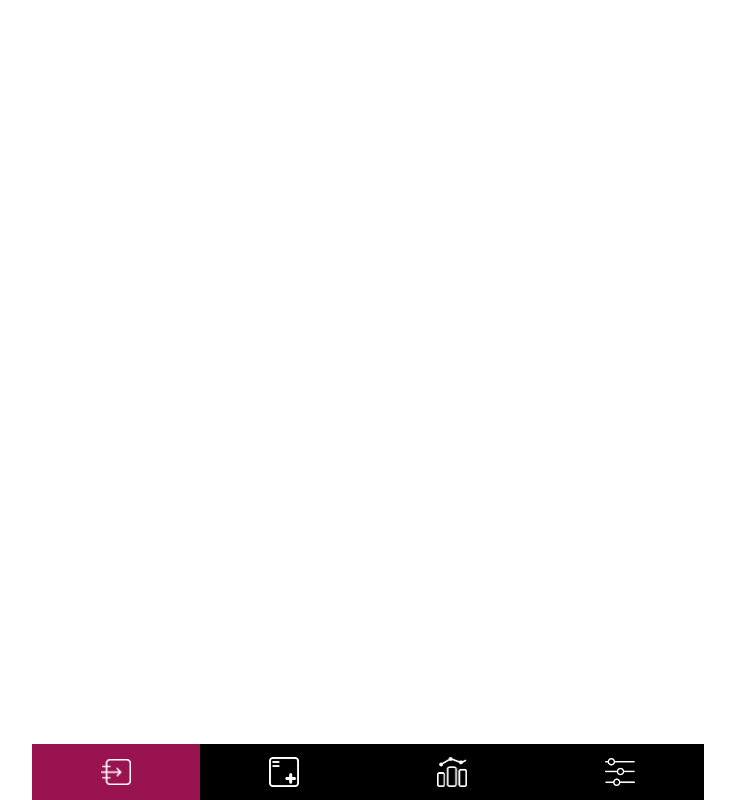
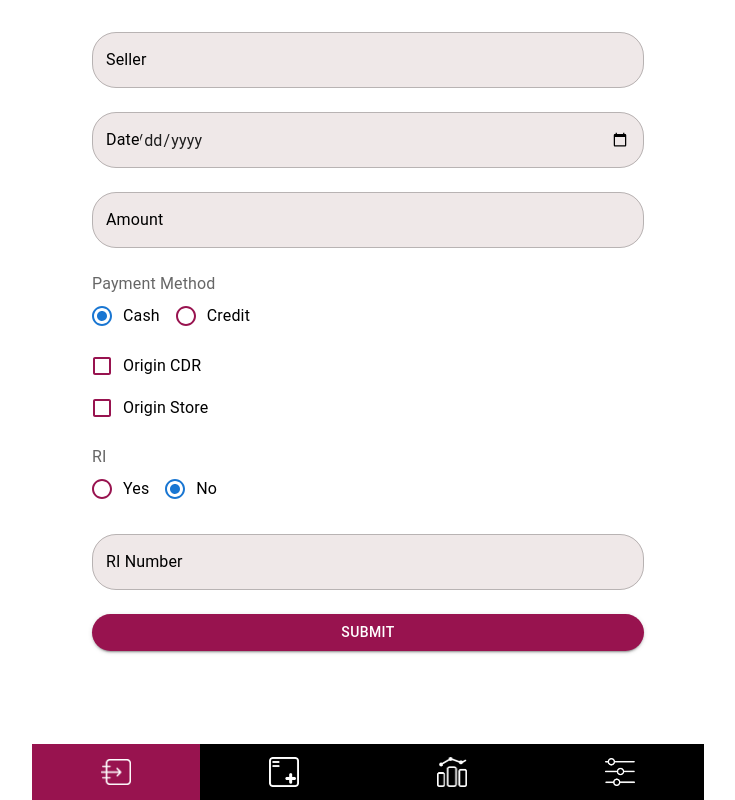
Before and after one commit to ElmerGJ/sw_orderManager, a React (Create React App) app: page /request-form in a window 1280 px wide. Before the commit this address had no page. Shown: the whole page, without its empty margins (272-1007 px from the left). Built offline with nearby package versions, Linux system fonts and the light colour scheme.

Commit message:
Adding Request Pages Form

```diff
--- a/src/App.js
+++ b/src/App.js
@@ -11,6 +11,8 @@ import Stats from './pages/Stats';
 import Settings from './pages/Settings';
 import DeliveryView from "./pages/common/DeliveryView";
 import Account from "./pages/Account";
+import RequestForm from "./pages/RequestForm";
+
 const App = () => {
     const [loggedIn, setLoggedIn] = useState(false);
 
@@ -38,6 +40,7 @@ const App = () => {
                 {/* eslint-disable-next-line react/jsx-no-comment-textnodes */}
                 <Route path="/delivery-view/:itemId" element={<DeliveryView />}/>  // Use the appropriate component for DeliveryView
                 <Route path="/account" element={<Account/>}/>/> // Use the appropriate component for Account
+                <Route path="/request-form" element={<RequestForm />}/>
             </Routes>
             {/* Place the BottomMenu component here outside the Routes */}
             {/*{loggedIn && <BottomMenu />} ///////////////////////////////////// PROBLEM HERE ///////////////////////////////////////////////*/}
--- a/src/components/buttons/ActionButton.js
+++ b/src/components/buttons/ActionButton.js
@@ -1,41 +1,58 @@
 import { Button } from '@mui/material';
-import icon from '../../assets/def_button.png'
+// import icon from '../../assets/def_button.png'
 
 
 const buttonStyles = {
+
     AcceptButton :{
-        backgroundColor: 'green',
+        border:'2px solid green',
+        color: 'white'
+    },
+    CancelButton:{
+        border:'3px solid #98134F',
         color: 'white'
     },
     DeclineButton:{
-        backgroundColor: 'red',
+        border:'3px solid #98134F',
         color: 'white'
     },
     RescheduleButton:{
-        backgroundColor: 'yellow',
+        border:'3px solid #98134F',
         color: 'white'
     },
     SendButton:{
-        backgroundColor: 'yellow',
+        border:'3px solid #98134F',
         color: 'white'
     },
     SaveButton:{
-        backgroundColor: 'blue',
+        border:'3px solid #98134F',
         color: 'white'
     }
 };
 
 const buttonTexts = {
     AcceptButton: 'Aceptar',
+    CancelButton: 'Cancelar',
     DeclineButton: 'Rechazar',
     RescheduleButton: 'Reprogramar',
     SendButton: 'Enviar',
     SaveButton: 'Guardar',
 };
 
+const defaultButtonStyle = {
+    backgroundColor:'black',
+    margin: '15px',
+    borderRadius:20,
+    height:'50px',// Add your desired padding here
+};
+
 const ActionButton = ({btn_type}) => {
 
-    const style = buttonStyles[btn_type] || {};
+    const style = {
+        ...defaultButtonStyle,
+        ...buttonStyles[btn_type],
+    };
+
     const text = buttonTexts[btn_type] || 'Button';
 
     const handleClick = () => {
@@ -45,7 +62,7 @@ const ActionButton = ({btn_type}) => {
     return(
         <Button onClick={handleClick} variant="contained" style={style}>
             {text}
-            <img src={icon} alt={'Button'} style={{width:25}}/>
+            {/*<img src={icon} alt={'Button'} style={{width:25}}/>*/}
         </Button>
     );
 }
--- /dev/null
+++ b/src/components/buttons/FloatButton.js
@@ -0,0 +1,31 @@
+import React from 'react';
+import { Fab } from '@mui/material';
+import AddIcon from '@mui/icons-material/Add';
+import { useNavigate } from 'react-router-dom';
+
+const FloatingButton = () => {
+    const navigate = useNavigate();
+
+    const handleButtonClick = () => {
+        // Redirect to the RequestForm page
+        navigate('/request-form');
+    };
+
+    return (
+        <Fab
+            color="primary"
+            aria-label="add"
+            style={{
+                backgroundColor:'#98134F',
+                position: 'fixed',
+                bottom: '75px',
+                right: '25px',
+            }}
+            onClick={handleButtonClick}
+        >
+            <AddIcon />
+        </Fab>
+    );
+};
+
+export default FloatingButton;
--- a/src/components/items/ItemLocation.js
+++ b/src/components/items/ItemLocation.js
@@ -17,7 +17,7 @@ const ItemLocation = () => {
           position: 'relative', // Position the container
           backgroundColor: 'transparent',
           overflow: 'hidden', // Hide overflow to prevent the image from overflowing
-          height: '30%', // Set height to 30% of parent container
+          height: '10vh', // Set height to 30% of parent container
         }}
       >
         {/* Location Image */}
--- a/src/pages/Deliveries.js
+++ b/src/pages/Deliveries.js
@@ -3,11 +3,11 @@ import { Container } from '@mui/material';
 import BottomMenu from '../components/nav/BottomMenu';
 import TopContainer from '../components/containers/TopContainer'; // Import the TopContainer component
 import ContentContainer from '../components/containers/ContentContainer'; // Import the ContentContainer component
-// import ActionsContainer from '../components/containers/ActionsContainer'; // Import the ActionsContainer component
 import FilerContainer from '../components/containers/FilterContainer';
 import TitlePage from '../components/TitlePage';
 
 const Deliveries = () => {
+
     return (
         <Container maxWidth="sm" sx={{ padding: 2 }}>
             {/* Top Container */}
@@ -17,7 +17,7 @@ const Deliveries = () => {
             <TitlePage title={'Entregas'}/>
 
             {/* Filter Container */}
-            <FilerContainer />
+            <FilerContainer page={'DeliveryView'}/>
 
             {/* Scrollable Content Container */}
             <div style={{ maxHeight: 'calc(100vh - 350px)', overflowY: 'auto', padding: '10px' }}>
--- /dev/null
+++ b/src/pages/RequestForm.js
@@ -0,0 +1,159 @@
+import React, { useState } from 'react';
+import {
+  Container,
+  TextField,
+  FormControl,
+  Radio,
+  RadioGroup,
+  FormControlLabel,
+  FormLabel,
+  Checkbox,
+  FormGroup,
+  Button,
+} from '@mui/material';
+
+const RequestForm = () => {
+  const [seller, setSeller] = useState('');
+  const [date, setDate] = useState('');
+  const [amount, setAmount] = useState('');
+  const [paymentMethod, setPaymentMethod] = useState('cash');
+  const [originCDR, setOriginCDR] = useState(false);
+  const [originStore, setOriginStore] = useState(false);
+  const [ri, setRi] = useState('no');
+  const [riNumber, setRiNumber] = useState('');
+
+  const handleSubmit = (e) => {
+    e.preventDefault();
+    // Perform form submission logic here
+  };
+
+  return (
+    <Container maxWidth="sm" sx={{ marginTop: 2 }}>
+      <form onSubmit={handleSubmit}>
+        <TextField
+          label="Seller"
+          value={seller}
+          onChange={(e) => setSeller(e.target.value)}
+          fullWidth
+          margin="normal"
+          InputProps={{
+            sx: { backgroundColor: '#EFE8E8', borderRadius: 6 },
+          }}
+          InputLabelProps={{
+            sx: { color: 'black', position: 'left', backgroundColor: '#EFE8E8' },
+          }}
+        />
+        <TextField
+          label="Date"
+          type="date"
+          value={date}
+          onChange={(e) => setDate(e.target.value)}
+          fullWidth
+          margin="normal"
+          InputProps={{
+            sx: { backgroundColor: '#EFE8E8', borderRadius: 6 },
+          }}
+          InputLabelProps={{
+            sx: { color: 'black', position: 'left', backgroundColor: '#EFE8E8' },
+          }}
+        />
+        <TextField
+          label="Amount"
+          value={amount}
+          onChange={(e) => setAmount(e.target.value)}
+          fullWidth
+          margin="normal"
+          InputProps={{
+            sx: { backgroundColor: '#EFE8E8', borderRadius: 6 },
+          }}
+          InputLabelProps={{
+            sx: { color: 'black', position: 'left', backgroundColor: '#EFE8E8' },
+          }}
+        />
+        <FormControl component="fieldset" margin="normal">
+          <FormLabel component="legend">Payment Method</FormLabel>
+          <RadioGroup
+            value={paymentMethod}
+            onChange={(e) => setPaymentMethod(e.target.value)}
+            row
+          >
+            <FormControlLabel
+              value="cash"
+              control={<Radio sx={{ color: '#98134F' }} />}
+              label="Cash"
+            />
+            <FormControlLabel
+              value="credit"
+              control={<Radio sx={{ color: '#98134F' }} />}
+              label="Credit"
+            />
+          </RadioGroup>
+        </FormControl>
+        <FormGroup margin="normal">
+          <FormControlLabel
+            control={
+              <Checkbox
+                checked={originCDR}
+                onChange={(e) => setOriginCDR(e.target.checked)}
+                sx={{ color: '#98134F' }}
+              />
+            }
+            label="Origin CDR"
+          />
+          <FormControlLabel
+            control={
+              <Checkbox
+                checked={originStore}
+                onChange={(e) => setOriginStore(e.target.checked)}
+                sx={{ color: '#98134F' }}
+              />
+            }
+            label="Origin Store"
+          />
+        </FormGroup>
+        <FormControl component="fieldset" margin="normal">
+          <FormLabel component="legend">RI</FormLabel>
+          <RadioGroup
+            value={ri}
+            onChange={(e) => setRi(e.target.value)}
+            row
+          >
+            <FormControlLabel
+              value="yes"
+              control={<Radio sx={{ color: '#98134F' }} />}
+              label="Yes"
+            />
+            <FormControlLabel
+              value="no"
+              control={<Radio sx={{ color: '#98134F' }} />}
+              label="No"
+            />
+          </RadioGroup>
+        </FormControl>
+        <TextField
+          label="RI Number"
+          value={riNumber}
+          onChange={(e) => setRiNumber(e.target.value)}
+          fullWidth
+          margin="normal"
+          InputProps={{
+            sx: { backgroundColor: '#EFE8E8', borderRadius: 6 },
+          }}
+          InputLabelProps={{
+            sx: { color: 'black', position: 'left', backgroundColor: '#EFE8E8' },
+          }}
+        />
+        <Button
+          variant="contained"
+          color="primary"
+          type="submit"
+          sx={{ marginTop: 2, backgroundColor: '#98134F', borderRadius: 6, width: '100%' }}
+        >
+          Submit
+        </Button>
+      </form>
+    </Container>
+  );
+};
+
+export default RequestForm;
--- a/src/pages/Requests.js
+++ b/src/pages/Requests.js
@@ -1,16 +1,42 @@
-// import { Link } from 'react-router-dom';
+import React from 'react';
+import { Container } from '@mui/material';
 import BottomMenu from '../components/nav/BottomMenu';
+import TopContainer from '../components/containers/TopContainer'; // Import the TopContainer component
+import ContentContainer from '../components/containers/ContentContainer'; // Import the ContentContainer component
+import FilerContainer from '../components/containers/FilterContainer';
+import TitlePage from '../components/TitlePage';
+import FloatButton from "../components/buttons/FloatButton";
 
 const Requests = () => {
+    const handleAddClick = () => {
+        // Handle the add button click here
+    };
+
+    const userRole = 'seller'; // Replace this with the actual user's role
+
     return (
-        <div>
-            <h1>Requests</h1>
-            <div>
-                <BottomMenu />
+        <Container maxWidth="sm" sx={{ padding: 2 }}>
+            {/* Top Container */}
+            <TopContainer />
+
+            {/* Title Page Container */}
+            <TitlePage title={'Solicitudes'}/>
+
+            {/* Filter Container */}
+            <FilerContainer page={'RequestView'}/>
+
+            {/* Scrollable Content Container */}
+            <div style={{ maxHeight: 'calc(100vh - 350px)', overflowY: 'auto', padding: '10px' }}>
+                <ContentContainer />
+
+                {userRole === 'seller' && <FloatButton onClick={handleAddClick} />}
+
             </div>
-        </div>
-  );
-}
 
+            {/* BottomMenu */}
+            <BottomMenu selectedRoute="/deliveries" />
+        </Container>
+    );
+};
 
 export default Requests;
--- a/src/pages/common/DeliveryView.js
+++ b/src/pages/common/DeliveryView.js
@@ -8,6 +8,10 @@ import ActionsContainer from "../../components/containers/ActionsContainer";
 import BottomMenu from "../../components/nav/BottomMenu";
 
 const DeliveryView = () => {
+
+    // Assume you have a way to get the user's role, for example from a global state
+    const userRole = 'admin'; // Replace this with the actual user's role
+
     // const { deliveryId } = useParams(); // Get the delivery ID from URL parameter
 
     // Fetch and display delivery details based on the deliveryId
@@ -23,8 +27,8 @@ const DeliveryView = () => {
                 {/* Scrollable Content Container */}
                 <ItemDetailsContainer/>
 
-            {/* Actions Container */}
-            <ActionsContainer />
+                {/* Conditionally render ActionsContainer for admin user */}
+                {userRole === 'admin' && <ActionsContainer page={'DeliveryView'} />}
 
                 {/* BottomMenu */}
                 <BottomMenu selectedRoute="/deliveries" />
```
Also changed, not shown: src/components/containers/ActionsContainer.js (+21 -6 lines), src/components/containers/FilterContainer.js (+27 -7 lines), src/components/containers/ItemsStack.js (indentation only). Lines whose indentation alone changed are shown as unchanged.
